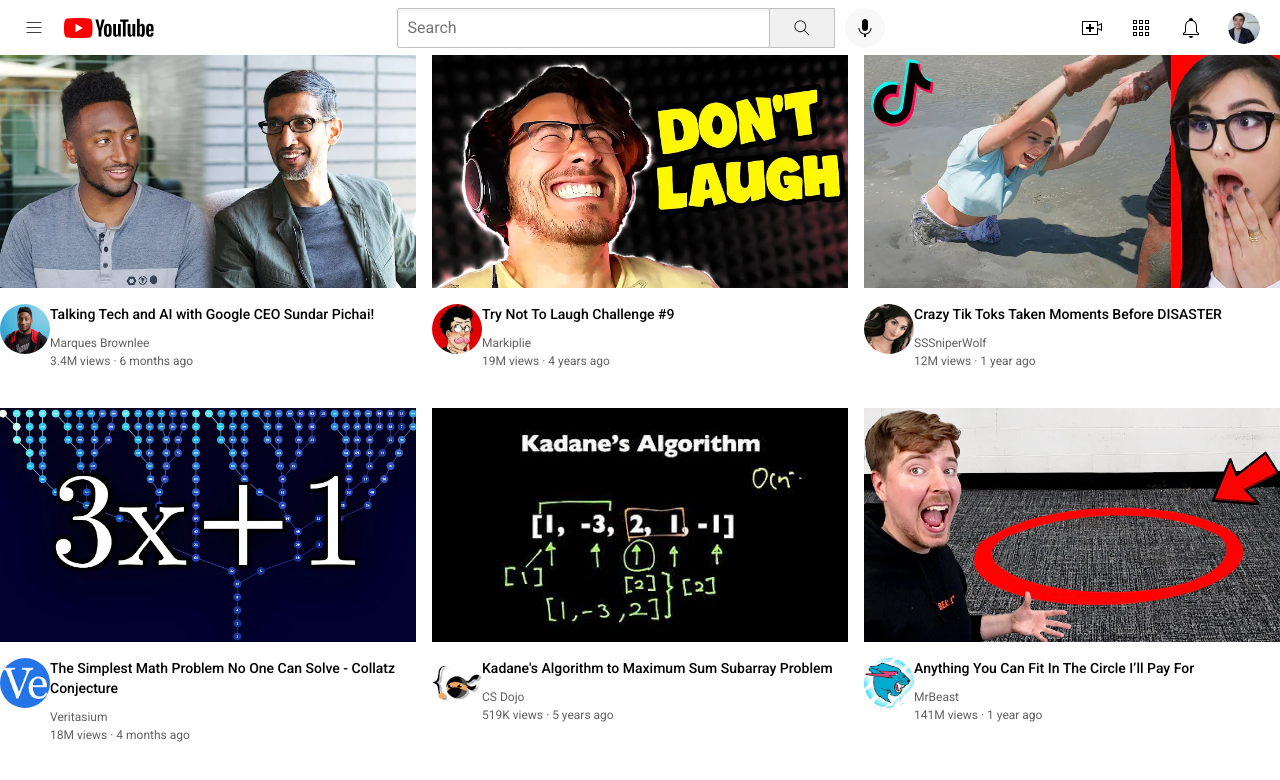
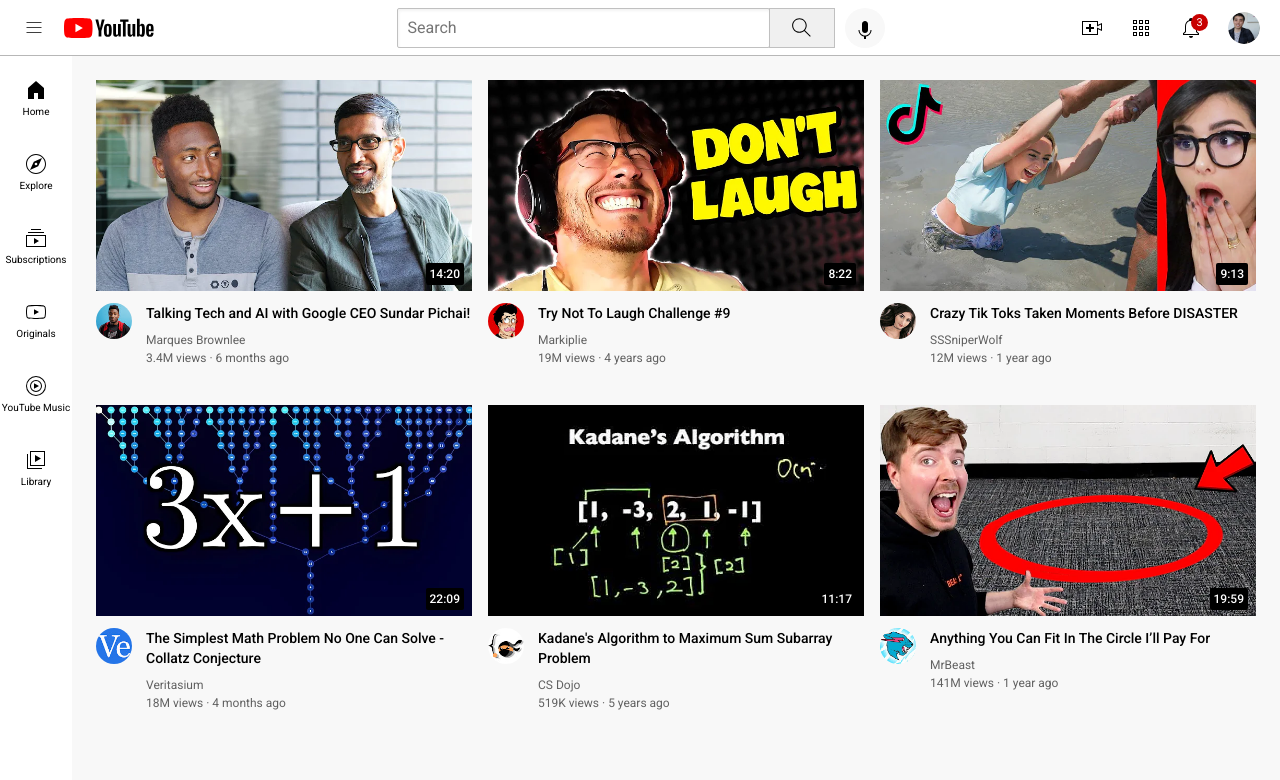
Before and after one commit to GiorgioDaVinci/Youtube-clone, a plain HTML site: page youtube.html in a window 1280 px wide. Drawn offline with Linux system fonts and the light colour scheme.

Commit message:
I have modified the header section so it matches that of youtube.com

```diff
--- a/styles/header.css
+++ b/styles/header.css
@@ -25,6 +25,15 @@
     display: flex;
     flex-direction: row;
     justify-content: space-between;
+    position: fixed;
+    top: 0;
+    left: 0;
+    right: 0;
+    z-index:100;
+    background-color: white;
+    border-bottom-width: 1px;
+    border-bottom-style: solid;
+    border-bottom-color: rgb(183, 183, 183);
 }
 .left-section{
     display: flex;
@@ -57,10 +66,38 @@
     /* The negative number pushes the element to the left */
     margin-left: -1px;
     margin-right: 10px;
+    position: relative;
+}
+.search-button .tooltip, .voice-search-button .tooltip, .upload-icon-container .tooltip, .youtube-apps-icon-container .tooltip, .notifications-icon-container .tooltip{
+    font-family: Roboto, Arial;
+    position: absolute;
+    background-color: grey;
+    color: white;
+    padding-top: 4px;
+    padding-left: 4px;
+    padding-right: 4px;
+    border-radius: 2px;
+    font-size: 12px;
+    bottom: -30px;
+    opacity: 0;
+    transition: opacity 0.15s;
+    pointer-events: none;
+     white-space: nowrap;   /*Prevents the text from wrapping around */
+}
+
+.search-button, .voice-search-button, .upload-icon-container, .youtube-apps-icon-container, .notifications-icon-container{
+    display: flex;
+    justify-content: center;
+    align-items: center;
+    position: relative;
+}
+
+.search-button:hover .tooltip, .voice-search-button:hover .tooltip, .upload-icon-container:hover .tooltip, .youtube-apps-icon-container:hover .tooltip, .notifications-icon-container:hover .tooltip{
+    opacity: 1;
 }
 .search-icon{
-    height: 20px;
-    margin-top: 4px;
+    height: 25px;
+
 }
 .voice-search-button{
     height: 40px;
@@ -93,6 +130,25 @@
 .notifications-icon{
     height: 24px;
 }
+.notifications-icon-container{
+    position: relative;
+}
+
+.notifications-count{
+    position: absolute;
+    top: -2px;
+    right: -5px;
+    background-color: rgb(200, 0, 0);
+    color: white;
+    font-family: Roboto, arial;
+    font-size: 11px;
+    padding-left: 5px;
+    padding-right: 5px;
+    padding-top: 2px;
+    padding-bottom: 2px;
+    border-radius: 10px;
+}
+
 .current-user-picture{
     height: 32px;
     border-radius: 16px;
--- /dev/null
+++ b/styles/sidebar.css
@@ -0,0 +1,32 @@
+.sidebar{
+    position: fixed;
+    left: 0;
+    bottom: 0;
+    top: 55px;
+    background-color:white;
+    width: 72px;
+    z-index: 200px;
+    padding-top: 5px;
+}
+.sidebar-link{
+    height:74px;
+    display: flex;
+    justify-content: center;
+    align-items: center;
+    flex-direction: column;
+    cursor: pointer;
+
+}
+.sidebar-link:hover{
+    background-color: rgb(232, 229, 229);
+}
+
+.sidebar-link img{
+    height: 24px;
+    margin-bottom: 4px;
+}
+.sidebar-link div{
+    font-family: Roboto, Arial;
+    font-size: 10px;
+
+}
--- a/styles/video.css
+++ b/styles/video.css
@@ -3,7 +3,7 @@
     font-size: 14px;
     font-weight: 500;
     line-height: 20px;
-    margin-bottom: 12px;
+    margin-bottom: 10px;
 }
 
 .video-author, .video-stats{
@@ -27,9 +27,26 @@
 }
 
 .profile-picture{
-   width: 100%;
-   border-radius: 40px;
+   width: 36px;
+   border-radius: 50px;
 }
 .thumbnail-row{
-    margin-bottom:12px;
+    margin-bottom:8px;
+    position: relative;
 }
+.video-time{
+    font-family: Roboto, Arial;
+    font-size: 12px;
+    font-weight: 500;
+    padding-left: 4px;
+    padding-right: 4px;
+    padding-top: 4px;
+    padding-bottom: 4px;
+    border-radius: 2px;
+    background-color: black;
+    color: white;
+    position: absolute;
+    bottom: 10px;
+    right: 8px;
+
+}
--- a/styles/youtube.css
+++ b/styles/youtube.css
@@ -5,6 +5,10 @@ p{
 }
 body{
     margin: 0;
+    padding-top: 80px;
+    padding-left: 96px;
+    padding-right: 24px;
+    background-color: rgb(248, 248, 248);
 }
 .thumbnail{
     width: 100%;
--- a/youtube.html
+++ b/youtube.html
@@ -4,6 +4,7 @@
         <link rel="stylesheet" href="styles/video.css">
         <link rel="stylesheet" href="styles/header.css">
         <link rel="stylesheet" href="styles/youtube.css">
+        <link rel="stylesheet" href="styles/sidebar.css">
         <title>Youtube.com Clone</title>
         <link rel="preconnect" href="https://fonts.googleapis.com">
         <link rel="preconnect" href="https://fonts.gstatic.com" crossorigin>
@@ -20,16 +21,56 @@
                 <input class="search-bar" type="text" placeholder="Search">
                 <button class="search-button">
                     <img class="search-icon" src="icons/search.svg">
+                    <div class="tooltip">Search</div>
                 </button>
                 <button class="voice-search-button">
                     <img class="voice-search-icon" src="icons/voice-search-icon.svg">
+                    <div class="tooltip">Search with your voice</div>
                 </button>
             </div>
             <div class="right-section">
-                <img class="upload-icon" src="icons/upload.svg">
-                <img class="youtube-apps-icon" src="icons/youtube-apps.svg">
-                <img class="notifications-icon" src="icons/notifications.svg">
+                <div class="upload-icon-container">
+                    <img class="upload-icon" src="icons/upload.svg">
+                    <div class="tooltip">Create</div>
+                </div>
+                <div class="youtube-apps-icon-container">
+                    <img class="youtube-apps-icon" src="icons/youtube-apps.svg">
+                    <div class="tooltip">Youtube Apps </div>
+                </div>
+
+                <div class="notifications-icon-container">
+                    <img class="notifications-icon" src="icons/notifications.svg">
+                    <div class="notifications-count">3</div>
+                    <div class="tooltip">Notifications </div>
+                </div>
                 <img class="current-user-picture" src="channel-pictures/my-channel.jpeg">
+            </div>
+        </div>
+
+        <div class="sidebar">
+            <div class="sidebar-link">
+                <img src="icons/home.svg">
+                <div>Home</div>
+            </div>
+            <div class="sidebar-link">
+                <img src="icons/explore.svg">
+                <div>Explore</div>
+            </div>
+            <div class="sidebar-link">
+                <img src="icons/subscriptions.svg">
+                <div>Subscriptions</div>
+            </div>
+            <div class="sidebar-link">
+                <img src="icons/originals.svg">
+                <div>Originals</div>
+            </div>
+            <div class="sidebar-link">
+                <img src="icons/youtube-music.svg">
+                <div>YouTube Music</div>
+            </div>
+            <div class="sidebar-link">
+                <img src="icons/library.svg">
+                <div>Library</div>
             </div>
         </div>
 
@@ -37,6 +78,7 @@
         <div class="video-preview">
             <div class="thumbnail-row">
                 <img class="thumbnail" src="thumbnails/thumbnail-1.webp">
+                <div class="video-time">14:20</div>
             </div>
             <div class="video-info-grid">
                 <div class="channel-picture">
@@ -62,6 +104,7 @@
         <div class="video-preview">
             <div class="thumbnail-row">
                 <img class="thumbnail" src="thumbnails/thumbnail-2.webp">
+                <div class="video-time">8:22</div>
             </div>
             <div class="video-info-grid">
                 <div class="channel-picture">
@@ -86,6 +129,7 @@
         <div class="video-preview">
             <div class="thumbnail-row">
                 <img class="thumbnail" src="thumbnails/thumbnail-3.webp">
+                <div class="video-time">9:13</div>
             </div>
             <div class="video-info-grid">
                 <div class="channel-picture">
@@ -111,6 +155,7 @@
         <div class="video-preview">
             <div class="thumbnail-row">
                 <img class="thumbnail" src="thumbnails/thumbnail-4.webp">
+                <div class="video-time">22:09</div>
             </div>
             <div class="video-info-grid">
                 <div class="channel-picture">
@@ -134,6 +179,7 @@
         <div class="video-preview">
             <div class="thumbnail-row">
                 <img class="thumbnail" src="thumbnails/thumbnail-5.webp">
+                <div class="video-time">11:17</div>
             </div>
             <div class="video-info-grid">
                 <div class="channel-picture">
@@ -159,6 +205,7 @@
         <div class="video-preview">
             <div class="thumbnail-row">
                 <img class="thumbnail" src="thumbnails/thumbnail-6.webp">
+                <div class="video-time">19:59</div>
             </div>
             <div class="video-info-grid">
                 <div class="channel-picture">
```
Also changed, not shown: Class activity/position.html (+69 -4 lines), icons/explore.svg (added), icons/home.svg (added), icons/library.svg (added), icons/originals.svg (added), icons/subscriptions.svg (added), icons/youtube-music.svg (added).
